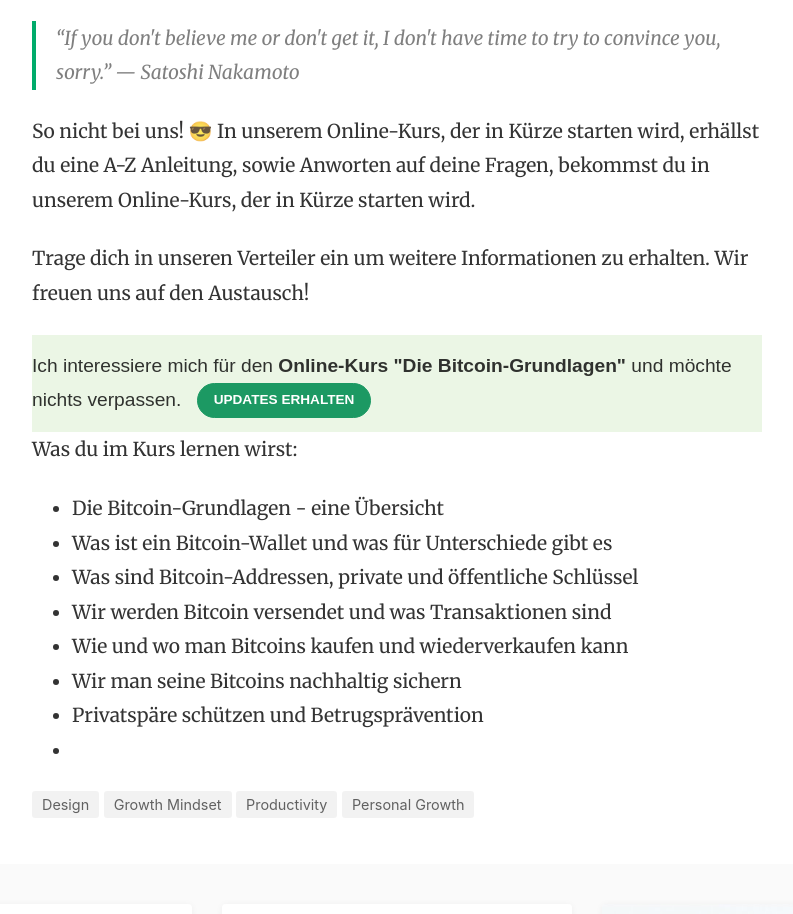
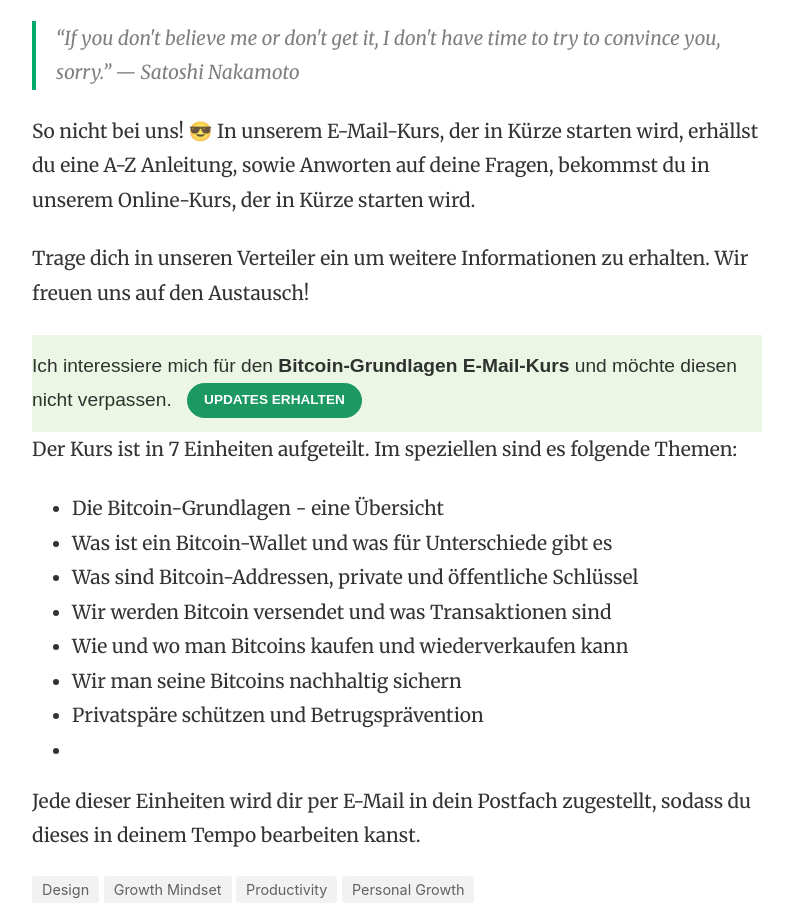
Before and after one commit to einfach-bitcoin/einfach-bitcoin, a plain HTML site: page index.html in a window 1280 px wide. Shown: the part 2592-3506 px from the top of the page, without its empty margins (243-1036 px from the left). Drawn offline with Linux system fonts and the light colour scheme; grey boxes are pictures that could not be loaded; a script that the page names is missing.

Commit message:
Update index.html

```diff
--- a/index.html
+++ b/index.html
@@ -227,7 +227,7 @@
 				<blockquote>
 		“If you don't believe me or don't get it, I don't have time to try to convince you, sorry.” — Satoshi Nakamoto
 				</blockquote>
-			<p>So nicht bei uns! 😎 In unserem Online-Kurs, der in Kürze starten wird, erhällst du eine A-Z Anleitung,
+			<p>So nicht bei uns! 😎 In unserem E-Mail-Kurs, der in Kürze starten wird, erhällst du eine A-Z Anleitung,
 				sowie Anworten auf deine Fragen, bekommst du in unserem Online-Kurs, der in Kürze starten wird.
 				</p>
 			Trage dich in unseren Verteiler ein um weitere Informationen zu erhalten. Wir freuen uns auf den Austausch!
@@ -236,10 +236,10 @@
 
 <div class="noticebar container text-left">
 <!--img src="assets/img/x.png" alt=""> &nbsp;-->
-	Ich interessiere mich für den <b>Online-Kurs "Die Bitcoin-Grundlagen"</b> und möchte nichts verpassen. <a href="#" class="btn subscribe">Updates erhalten</a>
+	Ich interessiere mich für den <b>Bitcoin-Grundlagen E-Mail-Kurs</b> und möchte diesen nicht verpassen. <a href="#" class="btn subscribe">Updates erhalten</a>
 </div>
 
-			<p>Was du im Kurs lernen wirst:<br>
+			<p>Der Kurs ist in 7 Einheiten aufgeteilt. Im speziellen sind es folgende Themen:<br>
 			<ul>	<li>Die Bitcoin-Grundlagen - eine Übersicht</li>
 				<li>Was ist ein Bitcoin-Wallet und was für Unterschiede gibt es</li>
 				<li>Was sind Bitcoin-Addressen, private und öffentliche Schlüssel</li>
@@ -249,6 +249,7 @@
 				<li>Privatspäre schützen und Betrugsprävention</li>
 				<li></li>
 			</ul>
+			Jede dieser Einheiten wird dir per E-Mail in dein Postfach zugestellt, sodass du dieses in deinem Tempo bearbeiten kanst.
 			</p>
 
 
```
